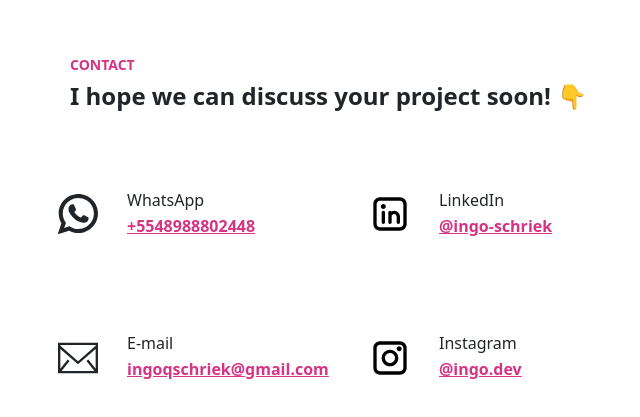
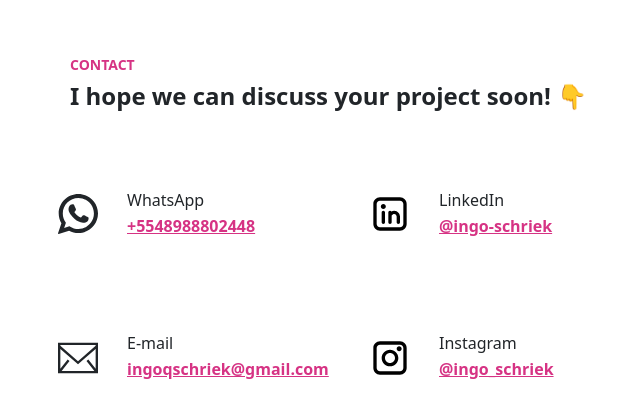
Before and after one commit to IngoQs7/portfolio, a plain HTML site: page index.html in a window 1280 px wide. Shown: the part 4740-5157 px from the top of the page, 170-810 px from the left. Drawn offline with Linux system fonts and the light colour scheme.

Commit message:
changed instagram name

```diff
--- a/index.html
+++ b/index.html
@@ -701,8 +701,8 @@
               <a
                 target="_blank"
                 class="link fw-bold"
-                href="https://www.instagram.com/ingo.dev/"
-                >@ingo.dev</a
+                href="https://www.instagram.com/ingo_schriek/"
+                >@ingo_schriek</a
               >
             </div>
           </div>
```
